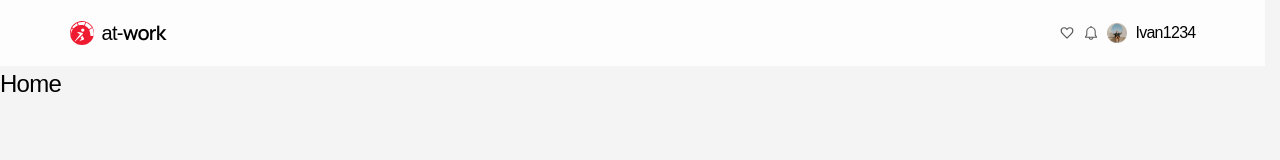
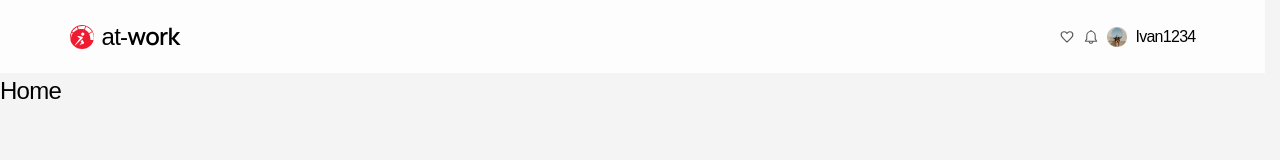
Before and after one commit to Sergey-Kozlov-developer/users-card-test, a React (Vite) app: page / in a window 1280 px wide. Shown: the top 160 px of the page. Built offline with nearby package versions, Linux system fonts and the light colour scheme; a web font is replaced by a local one.

Commit message:
fix: fix f-size title logo header

```diff
--- a/src/app/styles/blocks/_header.scss
+++ b/src/app/styles/blocks/_header.scss
@@ -36,7 +36,7 @@
 	gap: rem(8);
 
 	&-title {
-	  font-size: rem(20);
+	  font-size: rem(24);
 	}
   }
 
--- a/src/widget/header/ui/header.tsx
+++ b/src/widget/header/ui/header.tsx
@@ -11,7 +11,7 @@ export const Header = () => {
                     <div className="header__logo">
                         <img className="header__logo-img" src={logo} alt="Logo"/>
                         <span className="header__logo-title">
-						at-<strong>work</strong>
+						at-<strong className="header__logo-stong">work</strong>
 					</span>
                     </div>
                     <div className="header__info">
```
